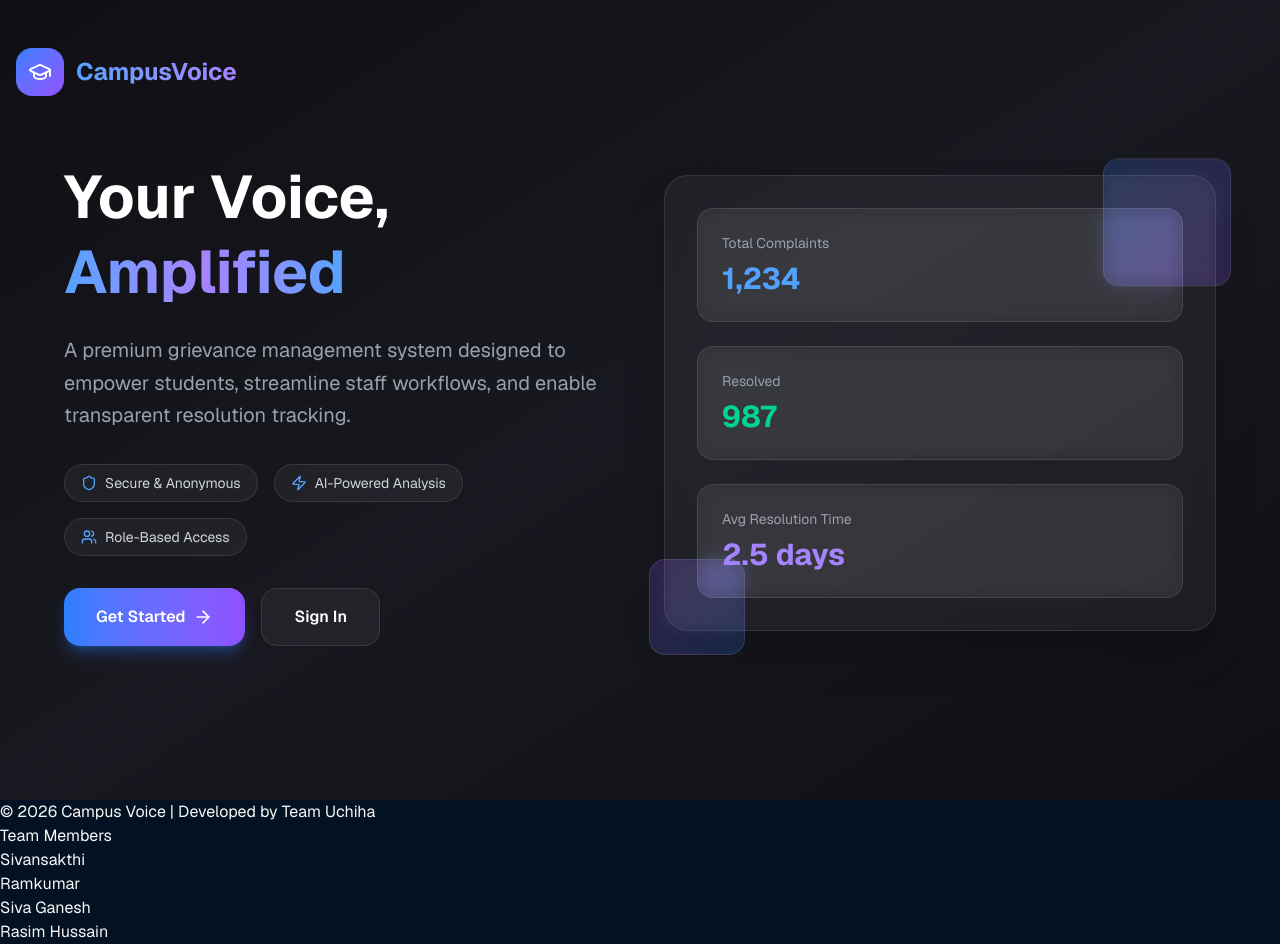
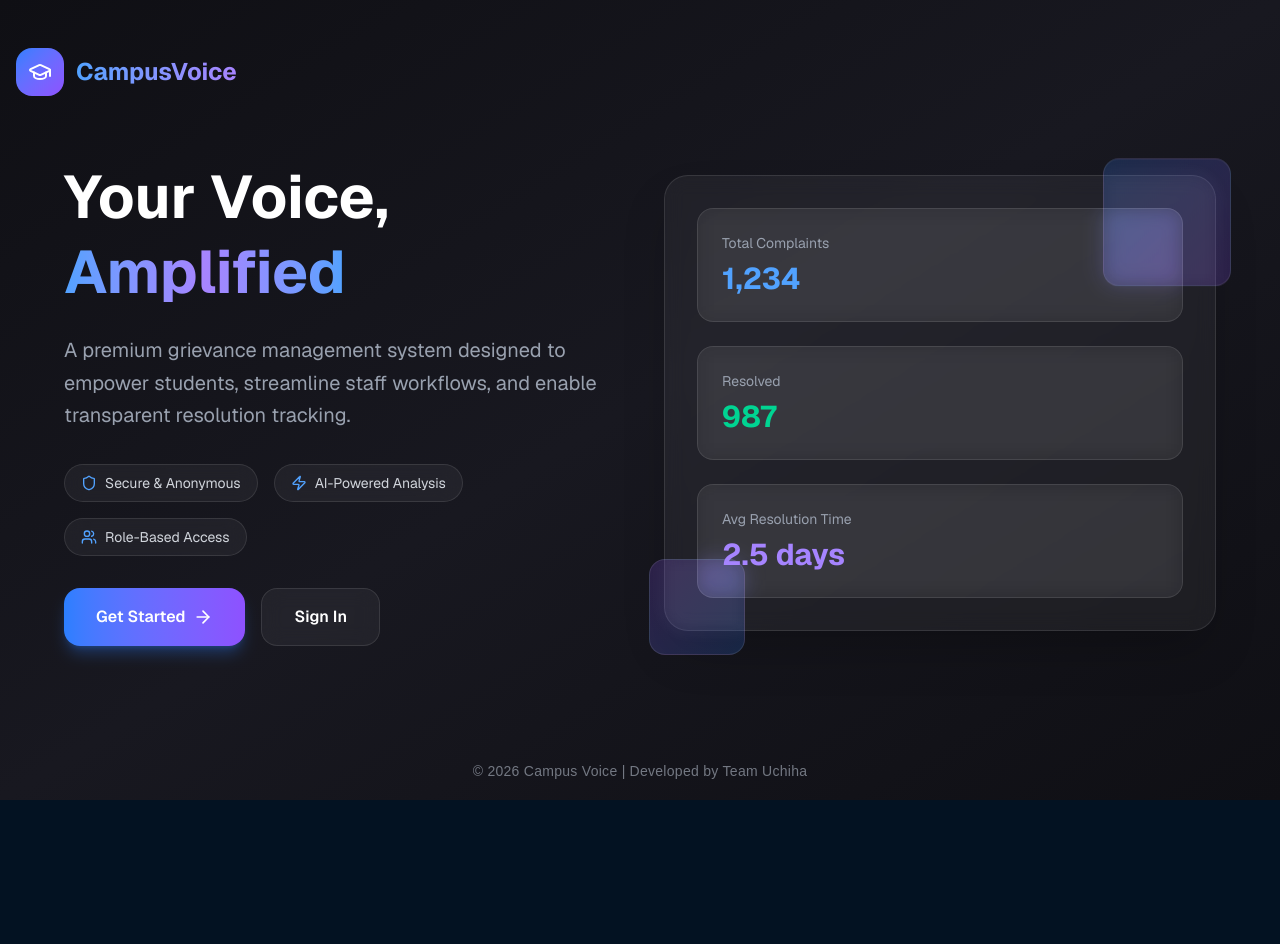
Before and after one commit to Sivansakthi007/Campus-Voice, a Next.js app in the folder Frontend/: page /welcome in a window 1280 px wide. After the commit the page ends 800 px from the top, so only its background shows below. Built offline with nearby package versions, Linux system fonts and the light colour scheme.

Commit message:
complete

```diff
--- a/Frontend/app/globals.css
+++ b/Frontend/app/globals.css
@@ -1,5 +1,6 @@
 @import "tailwindcss";
 @import "tw-animate-css";
+@import "../styles/footer-watermark.css";
 
 @custom-variant dark (&:is(.dark *));
 
```
